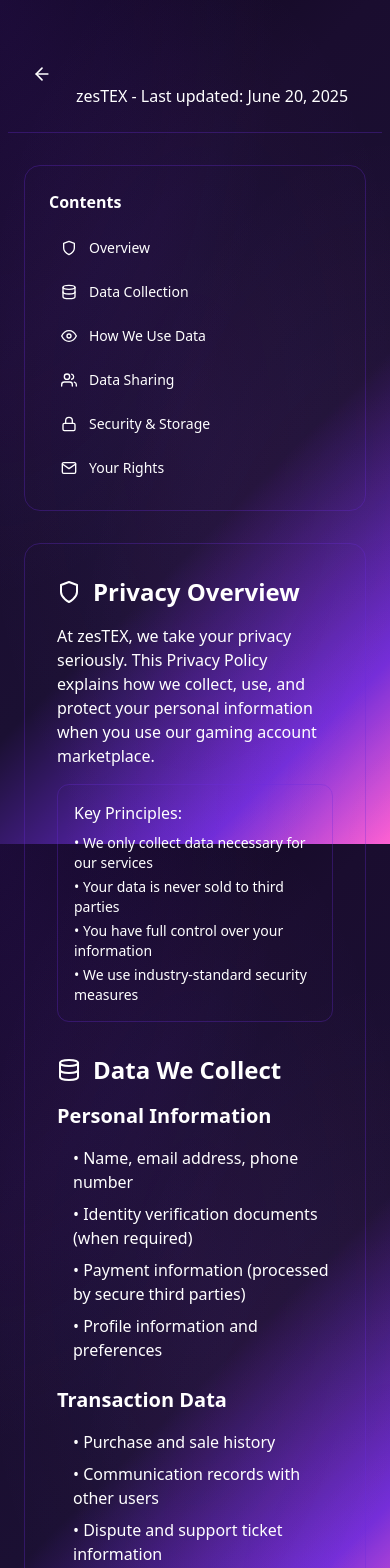
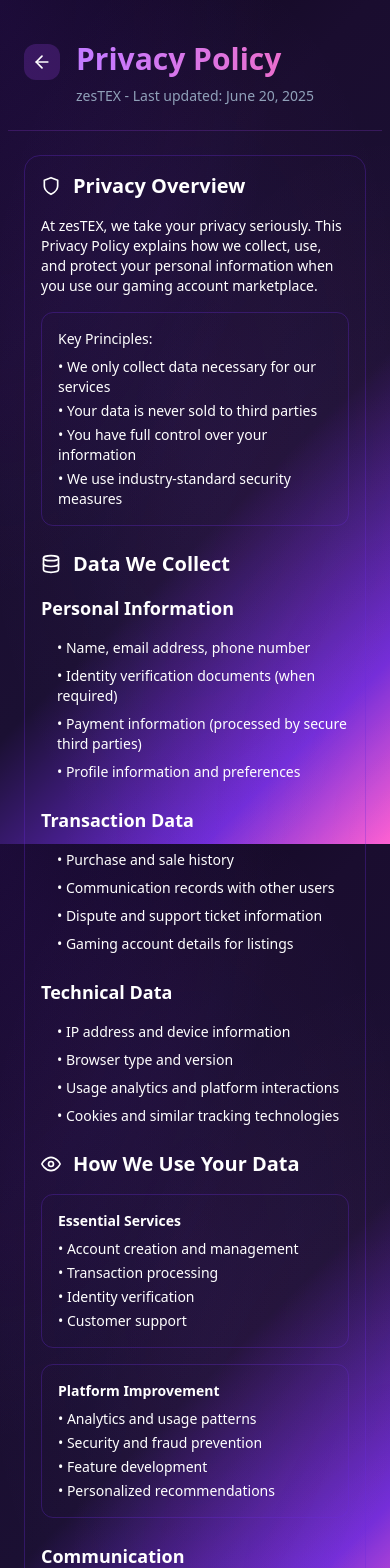
Before and after one commit to ajin008/flipster_ecom, a Next.js app in the folder frontend-app/: page /privacy in a window 390 px wide. Shown: the top 1568 px of the page. Built offline with nearby package versions, Linux system fonts and the light colour scheme.

Commit message:
Refactor layout styles in Login and Terms pages for improved UI consistency

```diff
--- a/frontend-app/src/app/(clientpages)/(auth)/login/page.tsx
+++ b/frontend-app/src/app/(clientpages)/(auth)/login/page.tsx
@@ -59,7 +59,7 @@
   };
 
   return (
-    <div className="flex min-h-screen">
+    <div className="flex min-h-screen ">
       {/* left side */}
       <div className="hidden lg:flex lg:w-1/2 bg-muted/20 flex-col items-center justify-center bg-[url('/login.jpg')] bg-cover bg-center">
         <LeftBanner type="login" />
--- a/frontend-app/src/app/(legal)/privacy/page.tsx
+++ b/frontend-app/src/app/(legal)/privacy/page.tsx
@@ -1,4 +1,4 @@
-"use client"; // Add this if using App Router
+"use client";
 
 import React, { useState } from "react";
 import {
@@ -10,8 +10,7 @@
   FiLock,
   FiMail,
 } from "react-icons/fi";
-import { useRouter } from "next/navigation"; // App Router
-// import { useRouter } from 'next/router'; // Pages Router
+import { useRouter } from "next/navigation";
 
 export default function PrivacyPage() {
   const router = useRouter();
@@ -36,27 +35,49 @@
     if (window.history.length > 1) {
       router.back();
     } else {
-      router.push("/"); // Fallback to home page
+      router.push("/");
     }
   };
 
   return (
     <div className="min-h-screen bg-gaming-background text-gaming-textPrimary">
-      {/* Header */}
-      <div className="bg-gaming-cardBg border-b border-gaming-purple/20">
-        <div className="max-w-7xl mx-auto px-4 py-6">
+      {/* Header with improved back button positioning */}
+      {/* <div className="bg-gaming-cardBg border-b border-gaming-purple/20">
+        <div className="max-w-7xl mx-auto px-4 sm:px-6 py-4 sm:py-6">
           <div className="flex items-center gap-4">
             <button
               onClick={handleBack}
-              className="p-2 rounded-lg bg-gaming-purple/20 hover:bg-gaming-purple/30 transition-colors"
+              className="flex-shrink-0 p-2 rounded-lg bg-gaming-purple/20 hover:bg-gaming-purple/30 transition-colors"
+              aria-label="Go back"
             >
               <FiArrowLeft className="w-5 h-5" />
             </button>
-            <div>
-              <h1 className="text-3xl font-bold bg-gradient-hero bg-clip-text text-transparent">
+            <div className="min-w-0">
+              <h1 className="text-2xl sm:text-3xl font-bold bg-gradient-hero bg-clip-text text-transparent">
                 Privacy Policy
               </h1>
-              <p className="text-gaming-textSecondary mt-2">
+              <p className="text-gaming-textSecondary mt-1 text-sm sm:text-base">
+                zesTEX - Last updated: June 2000, 2025
+              </p>
+            </div>
+          </div>
+        </div>
+      </div> */}
+
+      <div className=" border-b border-purple-500/20">
+        <div className="max-w-7xl mx-auto px-4 py-6">
+          <div className="flex items-start gap-4">
+            <button
+              onClick={handleBack}
+              className="p-2 rounded-lg bg-purple-500/20 hover:bg-purple-500/30 transition-colors flex-shrink-0 mt-1"
+            >
+              <FiArrowLeft className="w-5 h-5 text-white" />
+            </button>
+            <div className="flex-1 min-w-0">
+              <h1 className="text-3xl font-bold bg-gradient-to-r from-purple-400 to-pink-400 bg-clip-text text-transparent leading-tight">
+                Privacy Policy
+              </h1>
+              <p className="text-slate-400 mt-2 text-sm">
                 zesTEX - Last updated: June 20, 2025
               </p>
             </div>
@@ -64,29 +85,30 @@
         </div>
       </div>
 
-      <div className="max-w-7xl mx-auto px-4 py-8">
-        <div className="grid grid-cols-1 lg:grid-cols-4 gap-8">
+      {/* Rest of your content remains the same */}
+      <div className="max-w-7xl mx-auto px-4 sm:px-6 py-6 sm:py-8">
+        <div className="grid grid-cols-1 lg:grid-cols-4 gap-6 lg:gap-8">
           {/* Navigation Sidebar */}
-          <div className="lg:col-span-1">
-            <div className="sticky top-8 bg-gaming-cardBg rounded-xl p-6 border border-gaming-purple/20">
+          <div className="lg:col-span-1 order-2 lg:order-1">
+            <div className="lg:sticky lg:top-8 bg-gaming-cardBg rounded-xl p-4 sm:p-6 border border-gaming-purple/20">
               <h3 className="font-semibold text-gaming-textPrimary mb-4">
                 Contents
               </h3>
-              <nav className="space-y-2">
+              <nav className="space-y-1 sm:space-y-2">
                 {sections.map((section) => {
                   const Icon = section.icon;
                   return (
                     <button
                       key={section.id}
                       onClick={() => scrollToSection(section.id)}
-                      className={`w-full flex items-center gap-3 px-3 py-2 rounded-lg text-left transition-colors ${
+                      className={`w-full flex items-center gap-2 sm:gap-3 px-2 sm:px-3 py-2 rounded-lg text-left transition-colors ${
                         activeSection === section.id
                           ? "bg-gaming-purple text-white"
                           : "text-gaming-textSecondary hover:text-gaming-textPrimary hover:bg-gaming-purple/10"
                       }`}
                     >
-                      <Icon className="w-4 h-4" />
-                      <span className="text-sm">{section.title}</span>
+                      <Icon className="w-4 h-4 flex-shrink-0" />
+                      <span className="text-sm truncate">{section.title}</span>
                     </button>
                   );
                 })}
@@ -95,15 +117,15 @@
           </div>
 
           {/* Content */}
-          <div className="lg:col-span-3">
-            <div className="bg-gaming-cardBg rounded-xl p-8 border border-gaming-purple/20 space-y-8">
+          <div className="lg:col-span-3 order-1 lg:order-2">
+            <div className="bg-gaming-cardBg rounded-xl p-4 sm:p-6 lg:p-8 border border-gaming-purple/20 space-y-6 sm:space-y-8">
               {/* Overview Section */}
               <section id="overview" className="scroll-mt-8">
-                <h2 className="text-2xl font-bold text-gaming-textPrimary mb-4 flex items-center gap-3">
-                  <FiShield className="w-6 h-6 text-gaming-purple" />
-                  Privacy Overview
+                <h2 className="text-xl sm:text-2xl font-bold text-gaming-textPrimary mb-4 flex items-center gap-3">
+                  <FiShield className="w-5 h-5 sm:w-6 sm:h-6 text-gaming-purple flex-shrink-0" />
+                  <span>Privacy Overview</span>
                 </h2>
-                <div className="space-y-4 text-gaming-textSecondary">
+                <div className="space-y-4 text-gaming-textSecondary text-sm sm:text-base">
                   <p>
                     At zesTEX, we take your privacy seriously. This Privacy
                     Policy explains how we collect, use, and protect your
@@ -126,12 +148,12 @@
 
               {/* Data Collection Section */}
               <section id="collection" className="scroll-mt-8">
-                <h2 className="text-2xl font-bold text-gaming-textPrimary mb-4 flex items-center gap-3">
-                  <FiDatabase className="w-6 h-6 text-gaming-purple" />
-                  Data We Collect
+                <h2 className="text-xl sm:text-2xl font-bold text-gaming-textPrimary mb-4 flex items-center gap-3">
+                  <FiDatabase className="w-5 h-5 sm:w-6 sm:h-6 text-gaming-purple flex-shrink-0" />
+                  <span>Data We Collect</span>
                 </h2>
-                <div className="space-y-4 text-gaming-textSecondary">
-                  <h3 className="text-xl font-semibold text-gaming-textPrimary">
+                <div className="space-y-4 text-gaming-textSecondary text-sm sm:text-base">
+                  <h3 className="text-lg sm:text-xl font-semibold text-gaming-textPrimary">
                     Personal Information
                   </h3>
                   <ul className="space-y-2 ml-4">
@@ -143,7 +165,7 @@
                     <li>• Profile information and preferences</li>
                   </ul>
 
-                  <h3 className="text-xl font-semibold text-gaming-textPrimary mt-6">
+                  <h3 className="text-lg sm:text-xl font-semibold text-gaming-textPrimary mt-6">
                     Transaction Data
                   </h3>
                   <ul className="space-y-2 ml-4">
@@ -153,7 +175,7 @@
                     <li>• Gaming account details for listings</li>
                   </ul>
 
-                  <h3 className="text-xl font-semibold text-gaming-textPrimary mt-6">
+                  <h3 className="text-lg sm:text-xl font-semibold text-gaming-textPrimary mt-6">
                     Technical Data
                   </h3>
                   <ul className="space-y-2 ml-4">
@@ -167,12 +189,12 @@
 
               {/* Data Usage Section */}
               <section id="usage" className="scroll-mt-8">
-                <h2 className="text-2xl font-bold text-gaming-textPrimary mb-4 flex items-center gap-3">
-                  <FiEye className="w-6 h-6 text-gaming-purple" />
-                  How We Use Your Data
+                <h2 className="text-xl sm:text-2xl font-bold text-gaming-textPrimary mb-4 flex items-center gap-3">
+                  <FiEye className="w-5 h-5 sm:w-6 sm:h-6 text-gaming-purple flex-shrink-0" />
+                  <span>How We Use Your Data</span>
                 </h2>
-                <div className="space-y-4 text-gaming-textSecondary">
-                  <div className="grid grid-cols-1 md:grid-cols-2 gap-4">
+                <div className="space-y-4 text-gaming-textSecondary text-sm sm:text-base">
+                  <div className="grid grid-cols-1 lg:grid-cols-2 gap-4">
                     <div className="bg-gaming-purple/10 border border-gaming-purple/20 rounded-lg p-4">
                       <h4 className="font-semibold text-gaming-textPrimary mb-2">
                         Essential Services
@@ -197,7 +219,7 @@
                     </div>
                   </div>
 
-                  <h3 className="text-xl font-semibold text-gaming-textPrimary mt-6">
+                  <h3 className="text-lg sm:text-xl font-semibold text-gaming-textPrimary mt-6">
                     Communication
                   </h3>
                   <p>
@@ -210,11 +232,11 @@
 
               {/* Data Sharing Section */}
               <section id="sharing" className="scroll-mt-8">
-                <h2 className="text-2xl font-bold text-gaming-textPrimary mb-4 flex items-center gap-3">
-                  <FiUsers className="w-6 h-6 text-gaming-purple" />
-                  Data Sharing & Disclosure
+                <h2 className="text-xl sm:text-2xl font-bold text-gaming-textPrimary mb-4 flex items-center gap-3">
+                  <FiUsers className="w-5 h-5 sm:w-6 sm:h-6 text-gaming-purple flex-shrink-0" />
+                  <span>Data Sharing & Disclosure</span>
                 </h2>
-                <div className="space-y-4 text-gaming-textSecondary">
+                <div className="space-y-4 text-gaming-textSecondary text-sm sm:text-base">
                   <div className="bg-green-500/10 border border-green-500/20 rounded-lg p-4">
                     <p className="text-green-400 font-medium mb-2">
                       We DO Share Data With:
@@ -243,7 +265,7 @@
                     </ul>
                   </div>
 
-                  <h3 className="text-xl font-semibold text-gaming-textPrimary mt-6">
+                  <h3 className="text-lg sm:text-xl font-semibold text-gaming-textPrimary mt-6">
                     Legal Disclosure
                   </h3>
                   <p>
@@ -256,12 +278,12 @@
 
               {/* Security Section */}
               <section id="security" className="scroll-mt-8">
-                <h2 className="text-2xl font-bold text-gaming-textPrimary mb-4 flex items-center gap-3">
-                  <FiLock className="w-6 h-6 text-gaming-purple" />
-                  Security & Data Storage
+                <h2 className="text-xl sm:text-2xl font-bold text-gaming-textPrimary mb-4 flex items-center gap-3">
+                  <FiLock className="w-5 h-5 sm:w-6 sm:h-6 text-gaming-purple flex-shrink-0" />
+                  <span>Security & Data Storage</span>
                 </h2>
-                <div className="space-y-4 text-gaming-textSecondary">
-                  <h3 className="text-xl font-semibold text-gaming-textPrimary">
+                <div className="space-y-4 text-gaming-textSecondary text-sm sm:text-base">
+                  <h3 className="text-lg sm:text-xl font-semibold text-gaming-textPrimary">
                     Security Measures
                   </h3>
                   <ul className="space-y-2 ml-4">
@@ -272,7 +294,7 @@
                     <li>• Employee background checks and training</li>
                   </ul>
 
-                  <h3 className="text-xl font-semibold text-gaming-textPrimary mt-6">
+                  <h3 className="text-lg sm:text-xl font-semibold text-gaming-textPrimary mt-6">
                     Data Retention
                   </h3>
                   <p>
@@ -294,12 +316,12 @@
 
               {/* Rights Section */}
               <section id="rights" className="scroll-mt-8">
-                <h2 className="text-2xl font-bold text-gaming-textPrimary mb-4 flex items-center gap-3">
-                  <FiMail className="w-6 h-6 text-gaming-purple" />
-                  Your Privacy Rights
+                <h2 className="text-xl sm:text-2xl font-bold text-gaming-textPrimary mb-4 flex items-center gap-3">
+                  <FiMail className="w-5 h-5 sm:w-6 sm:h-6 text-gaming-purple flex-shrink-0" />
+                  <span>Your Privacy Rights</span>
                 </h2>
-                <div className="space-y-4 text-gaming-textSecondary">
-                  <div className="grid grid-cols-1 md:grid-cols-2 gap-4">
+                <div className="space-y-4 text-gaming-textSecondary text-sm sm:text-base">
+                  <div className="grid grid-cols-1 lg:grid-cols-2 gap-4">
                     <div className="space-y-4">
                       <div className="bg-gaming-gold/10 border border-gaming-gold/20 rounded-lg p-4">
                         <h4 className="font-semibold text-gaming-textPrimary mb-2">
```
Also changed, not shown: frontend-app/src/app/(legal)/terms/page.tsx (+7 -7 lines).
